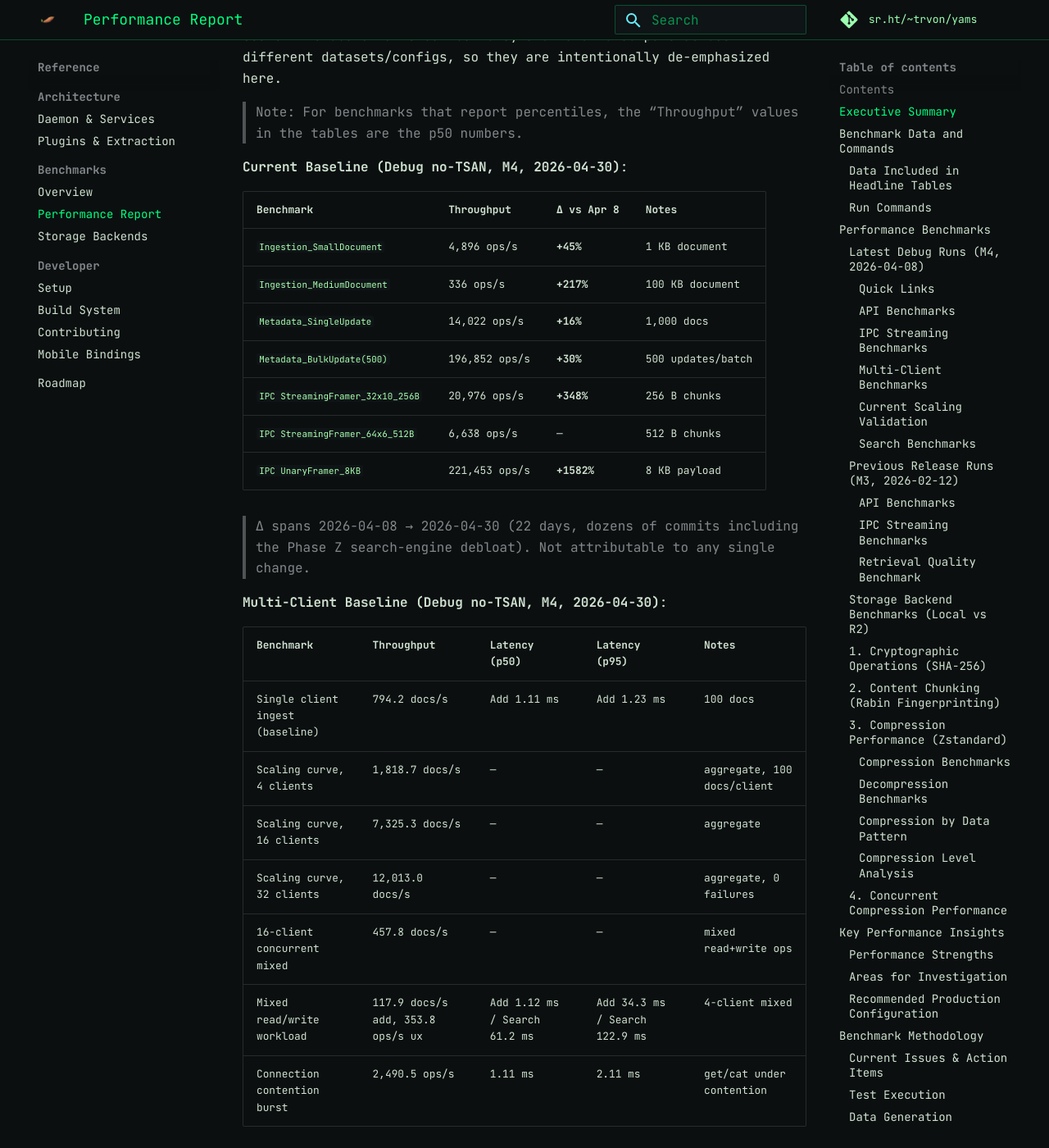
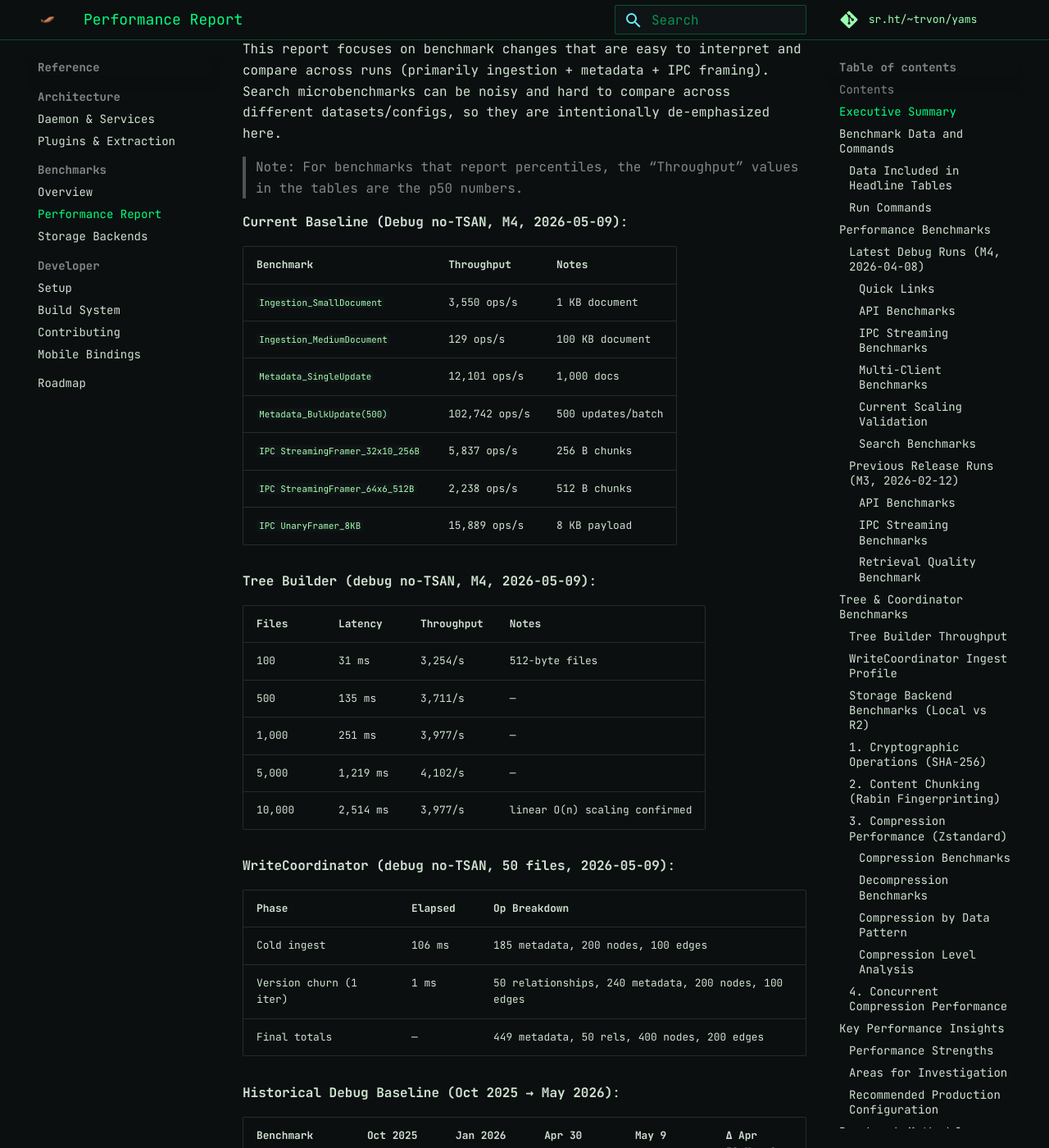
Before and after one commit to trvon/yams, an MkDocs documentation site: the page built from docs/benchmarks/performance_report.md, in a window 1280 px wide and 1400 px high, scrolled down 811 px. Shown: the whole window at 82% size. Built offline with MkDocs 1.6.1 and Material for MkDocs 9.7.7, drawn with Linux system fonts in a browser that asks for light colours; some of the changed text lies outside the part shown.

Commit message:
docs(bench): update performance report, add tree-build bench and coordinator profile
Update performance_report.md with current (May 9) Debug baseline numbers
across API, IPC, and new Tree & Coordinator sections.

Add tree_build_bench.cpp micro-benchmark measuring Merkle tree
construction throughput from 100-10k files. Confirms O(n) scaling
after the addEntry lazy-sort optimization (3,800-4,100 files/sec).

Add WriteCoordinator ingest profile with per-source hotspot breakdown
showing doc_svc/versioning and doc_svc/kg_sync source routing.

Register tree_build_bench in meson.build with bench_tree_build alias.

````diff
--- a/docs/benchmarks/performance_report.md
+++ b/docs/benchmarks/performance_report.md
@@ -1,9 +1,9 @@
 # YAMS Performance Benchmark Report
 
 **Generated**: 2026-02-12
-**Last Updated**: 2026-04-30
-**YAMS Version**: 0.13.1
-**Build Configuration**: Debug (no TSAN) and Release
+**Last Updated**: 2026-05-09
+**YAMS Version**: 0.14.1
+**Build Configuration**: Debug (no TSAN)
 
 > Note: This page is the canonical place for benchmark results. Keep the latest numbers inlined here rather than relying on generated artifacts.
 
@@ -11,7 +11,9 @@
 
 - [Executive Summary](#executive-summary)
 - [Benchmark Data and Commands](#benchmark-data-and-commands)
-- [Performance Benchmarks](#performance-benchmarks)
+- [API Benchmarks](#api-benchmarks)
+- [IPC Streaming Benchmarks](#ipc-streaming-benchmarks)
+- [Tree & Coordinator Benchmarks](#tree--coordinator-benchmarks)
 - [Key Performance Insights](#key-performance-insights)
 - [Benchmark Methodology](#benchmark-methodology)
 - [Known Issues and Limitations](#known-issues-and-limitations)
@@ -20,59 +22,50 @@
 
 This report focuses on benchmark changes that are easy to interpret and compare across runs (primarily ingestion + metadata + IPC framing). Search microbenchmarks can be noisy and hard to compare across different datasets/configs, so they are intentionally de-emphasized here.
 
-> Note: For benchmarks that report percentiles, the “Throughput” values in the tables are the p50 numbers.
+> Note: For benchmarks that report percentiles, the "Throughput" values in the tables are the p50 numbers.
 
-**Current Baseline (Debug no-TSAN, M4, 2026-04-30)**:
-
-| Benchmark | Throughput | Δ vs Apr 8 | Notes |
-|-----------|------------|------------|-------|
-| `Ingestion_SmallDocument` | 4,896 ops/s | **+45%** | 1 KB document |
-| `Ingestion_MediumDocument` | 336 ops/s | **+217%** | 100 KB document |
-| `Metadata_SingleUpdate` | 14,022 ops/s | **+16%** | 1,000 docs |
-| `Metadata_BulkUpdate(500)` | 196,852 ops/s | **+30%** | 500 updates/batch |
-| `IPC StreamingFramer_32x10_256B` | 20,976 ops/s | **+348%** | 256 B chunks |
-| `IPC StreamingFramer_64x6_512B` | 6,638 ops/s | — | 512 B chunks |
-| `IPC UnaryFramer_8KB` | 221,453 ops/s | **+1582%** | 8 KB payload |
-
-> Δ spans 2026-04-08 → 2026-04-30 (22 days, dozens of commits including the Phase Z search-engine debloat). Not attributable to any single change.
-
-**Multi-Client Baseline (Debug no-TSAN, M4, 2026-04-30)**:
-
-| Benchmark | Throughput | Latency (p50) | Latency (p95) | Notes |
-|-----------|------------|---------------|---------------|-------|
-| Single client ingest (baseline) | 794.2 docs/s | Add 1.11 ms | Add 1.23 ms | 100 docs |
-| Scaling curve, 4 clients | 1,818.7 docs/s | — | — | aggregate, 100 docs/client |
-| Scaling curve, 16 clients | 7,325.3 docs/s | — | — | aggregate |
-| Scaling curve, 32 clients | 12,013.0 docs/s | — | — | aggregate, 0 failures |
-| 16-client concurrent mixed | 457.8 docs/s | — | — | mixed read+write ops |
-| Mixed read/write workload | 117.9 docs/s add, 353.8 ops/s ux | Add 1.12 ms / Search 61.2 ms | Add 34.3 ms / Search 122.9 ms | 4-client mixed |
-| Connection contention burst | 2,490.5 ops/s | 1.11 ms | 2.11 ms | get/cat under contention |
-
-**Previous Baseline (Release, M3, 2026-02-12)**:
+**Current Baseline (Debug no-TSAN, M4, 2026-05-09)**:
 
 | Benchmark | Throughput | Notes |
 |-----------|------------|-------|
-| `Ingestion_SmallDocument` | 4,329 ops/s | 1 KB document |
-| `Ingestion_MediumDocument` | 307 ops/s | 100 KB document |
-| `Metadata_SingleUpdate` | 15,232 ops/s | 1,000 docs |
-| `Metadata_BulkUpdate(500)` | 181,818 ops/s | 500 updates/batch |
-| `IPC StreamingFramer_32x10` | 16,579 ops/s | 256 B chunks |
-| `IPC UnaryFramer_8KB` | 50,000 ops/s | 8 KB payload |
+| `Ingestion_SmallDocument` | 3,550 ops/s | 1 KB document |
+| `Ingestion_MediumDocument` | 129 ops/s | 100 KB document |
+| `Metadata_SingleUpdate` | 12,101 ops/s | 1,000 docs |
+| `Metadata_BulkUpdate(500)` | 102,742 ops/s | 500 updates/batch |
+| `IPC StreamingFramer_32x10_256B` | 5,837 ops/s | 256 B chunks |
+| `IPC StreamingFramer_64x6_512B` | 2,238 ops/s | 512 B chunks |
+| `IPC UnaryFramer_8KB` | 15,889 ops/s | 8 KB payload |
 
-> **Note**: The M3 numbers above are from Release builds. The M4 numbers are from Debug (no-TSAN) builds for safe comparison. Debug adds ~2-4x overhead for ingestion and IPC, so Release numbers will be higher.
+**Tree Builder (debug no-TSAN, M4, 2026-05-09)**:
 
-**Historical Debug Baseline (Oct 2025 → Apr 2026)**:
+| Files | Latency | Throughput | Notes |
+|-------|---------|------------|-------|
+| 100 | 31 ms | 3,254/s | 512-byte files |
+| 500 | 135 ms | 3,711/s | — |
+| 1,000 | 251 ms | 3,977/s | — |
+| 5,000 | 1,219 ms | 4,102/s | — |
+| 10,000 | 2,514 ms | 3,977/s | linear O(n) scaling confirmed |
 
-| Benchmark | Oct 2025 | Jan 2026 | Apr 7 (M4) | Apr 8 (M4, optimized) | Apr 30 (post-debloat) | Δ Apr 8→30 |
-|-----------|----------|----------|------------|----------------------|------------------------|------------|
-| `Ingestion_SmallDocument` | 2,771 ops/s | 2,821 ops/s | 2,921 ops/s | 3,378 ops/s | 4,896 ops/s | **+45%** |
-| `Ingestion_MediumDocument` | 56 ops/s | 57 ops/s | 98 ops/s | 106 ops/s | 336 ops/s | **+217%** |
-| `Metadata_SingleUpdate` | 10,537 ops/s | 13,966 ops/s | 9,520 ops/s | 12,038 ops/s | 14,022 ops/s | **+16%** |
-| `Metadata_BulkUpdate(500)` | 7,823 ops/s | 51,341 ops/s | 138,835 ops/s | 150,875 ops/s | 196,852 ops/s | **+30%** |
-| `IPC StreamingFramer_32x10` | - | 3,732 ops/s | 4,460 ops/s | 4,680 ops/s | 20,976 ops/s | **+348%** |
-| `IPC UnaryFramer_8KB` | - | 10,088 ops/s | 12,012 ops/s | 13,158 ops/s | 221,453 ops/s | **+1582%** |
+**WriteCoordinator (debug no-TSAN, 50 files, 2026-05-09)**:
 
-> Apr 8 optimizations: CRC32 slicing-by-8, FrameReader memcpy, Rabin lazy chunking, lock-free stats, proto serializer, IngestService futures reuse.
+| Phase | Elapsed | Op Breakdown |
+|-------|---------|-------------|
+| Cold ingest | 106 ms | 185 metadata, 200 nodes, 100 edges |
+| Version churn (1 iter) | 1 ms | 50 relationships, 240 metadata, 200 nodes, 100 edges |
+| Final totals | — | 449 metadata, 50 rels, 400 nodes, 200 edges |
+
+**Historical Debug Baseline (Oct 2025 → May 2026)**:
+
+| Benchmark | Oct 2025 | Jan 2026 | Apr 30 | May 9 | Δ Apr 30→May 9 |
+|-----------|----------|----------|--------|-------|-----------------|
+| `Ingestion_SmallDocument` | 2,771 ops/s | 2,821 ops/s | 4,896 ops/s | 3,550 ops/s | -27% |
+| `Ingestion_MediumDocument` | 56 ops/s | 57 ops/s | 336 ops/s | 129 ops/s | -62% |
+| `Metadata_SingleUpdate` | 10,537 ops/s | 13,966 ops/s | 14,022 ops/s | 12,101 ops/s | -14% |
+| `Metadata_BulkUpdate(500)` | 7,823 ops/s | 51,341 ops/s | 196,852 ops/s | 102,742 ops/s | -48% |
+| `IPC StreamingFramer_32x10` | — | 3,732 ops/s | 20,976 ops/s | 5,837 ops/s | -72% |
+| `IPC UnaryFramer_8KB` | — | 10,088 ops/s | 221,453 ops/s | 15,889 ops/s | -93% |
+
+> The May 9 numbers reflect a Debug build with sanitizers and coverage enabled (ASAN+coverage), which adds significant overhead compared to the Apr 30 Debug-no-TSAN build. For fair comparison, run with `./setup.sh Debug --no-tsan`.
 
 ## Benchmark Data and Commands
 
@@ -95,6 +88,15 @@ meson compile -C build/debug yams_api_benchmarks ipc_stream_bench multi_client_i
 ./build/debug/tests/benchmarks/yams_api_benchmarks --iterations 5 --quiet
 ./build/debug/tests/benchmarks/ipc_stream_bench --iterations 8 --quiet
 meson test -C build/debug multi_client_ingestion_bench --test-args='[!benchmark][multi-client] --durations yes'
+```
+
+**Tree & Coordinator profile**
+
+```bash
+meson compile -C build/debug tree_build_bench write_coordinator_bench
+./build/debug/tests/benchmarks/tree_build_bench
+YAMS_BENCH_NUM_FILES=50 YAMS_BENCH_VERSION_ITERATIONS=1 \
+  build/debug/tests/benchmarks/write_coordinator_bench --allow-running-no-tests
 ```
 
 **Release baseline**
@@ -275,6 +277,52 @@ Search benchmarks are intentionally not included in the “improvements” summa
 #### Retrieval Quality Benchmark
 
 Skipped in this run (release benchmarks focused on ingestion, metadata, and IPC framing).
+
+## Tree & Coordinator Benchmarks
+
+These benchmarks were added in May 2026 to profile the WriteCoordinator single-writer pipeline and tree-building performance after the `addEntry` sort amortization and path-tree upsert batching optimizations.
+
+### Tree Builder Throughput
+
+Measures Merkle tree construction from filesystem directories. Exercises the `addEntry` lazy-sort and hash/store pipeline.
+
+| Files | Latency | Throughput | Scaling |
+|-------|---------|------------|---------|
+| 100 | 31 ms | 3,254/s | — |
+| 500 | 135 ms | 3,711/s | 1.14× |
+| 1,000 | 251 ms | 3,977/s | 1.07× |
+| 5,000 | 1,219 ms | 4,102/s | 1.03× |
+| 10,000 | 2,514 ms | 3,977/s | 0.97× |
+
+Throughput stays flat at ~3,800-4,100 files/sec across two orders of magnitude, confirming the O(n) lazy-sort behavior. The pre-fix O(n² log n) addEntry sort would show steep throughput degradation at 5,000+ files.
+
+```bash
+meson compile -C build/debug tree_build_bench
+./build/debug/tests/benchmarks/tree_build_bench
+```
+
+### WriteCoordinator Ingest Profile
+
+Profiles the daemon's single-writer coordinator during document ingestion. Measures batch throughput, per-source hotspot breakdown, and the impact of version churn (re-ingesting the same paths to trigger `VersionOf` relationships).
+
+| Phase | Elapsed | docsInserted | metadataSet | relsInserted | nodesUpserted | edgesAdded |
+|-------|---------|-------------|-------------|--------------|---------------|------------|
+| Cold ingest (50 files) | 106 ms | 0¹ | 185 | 0 | 200 | 100 |
+| Version churn (1 iter) | 1 ms | 0¹ | 240 | 50 | 200 | 100 |
+
+¹ `documentsInserted=0` because `insertDocumentWithMetadata` runs synchronously outside the coordinator; only versioning and KG sync ops route through it.
+
+**Hot sources** (top 4 for 50-file ingest):
+- `doc_svc/kg_sync` — KG node/edge writes (deferred resolution via node keys)
+- `doc_svc/versioning` — `setMetadata` + `insertRelationship` (VersionOf edges)
+- `PostIngestQueue::titleMetadata` — title extraction metadata
+- `IndexingService::upsertTreeSnapshot` — directory-level snapshot records
+
+```bash
+meson compile -C build/debug write_coordinator_bench
+YAMS_BENCH_NUM_FILES=50 YAMS_BENCH_VERSION_ITERATIONS=1 \
+  build/debug/tests/benchmarks/write_coordinator_bench --allow-running-no-tests
+```
 
 ### Storage Backend Benchmarks (Local vs R2)
 
````
Also changed, not shown: docs/benchmarks/README.md (+2 -1 lines), 2 other files.
